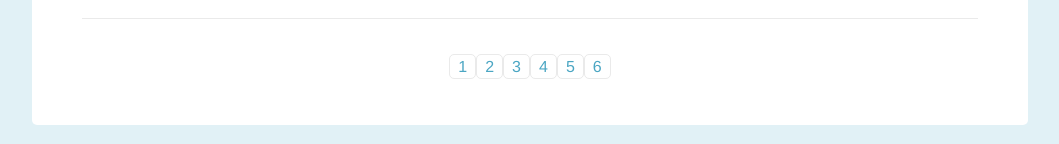
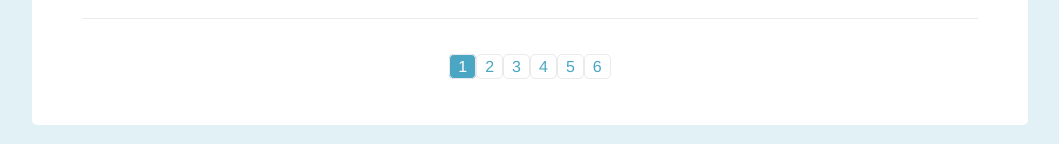
Before and after one commit to khanriazaoif/FSJS-Project-2-Pagination-Filter, a plain HTML site: page index.html in a window 1280 px wide. Shown: the part 893-1037 px from the top of the page, without its empty margins (110-1169 px from the left). Drawn offline with Linux system fonts and the light colour scheme.

Commit message:
Added active class to the first list item page

```diff
--- a/js/scripts.js
+++ b/js/scripts.js
@@ -52,16 +52,25 @@ function showPage(pageNumber, allStudents) {
         let createLi = document.createElement('li');
         createUl.appendChild(createLi);
         let li = document.getElementsByTagName('li');
-
+        //console.log(li);
         let a = document.createElement('a');
         a.setAttribute('href','#');
 
         createLi.appendChild(a);
         a.textContent = [i + 1];
+        //console.log(createLi);
+       if (i === 0){
+           a.classList.add('active');
+           console.log(a);
+       }
+        // for(let i = 0; i <= createLi.length; i++) {
+        //     let a1 = createLi[0];
+        //     console.log(a1);
+       // }
 
     }
-    //console.log(pagination);
-   //console.log(listItems);
+
+
 
 
     pagination.addEventListener('click', (event) => {
```
Also changed, not shown: example-meets.html (+1 -1 lines).
